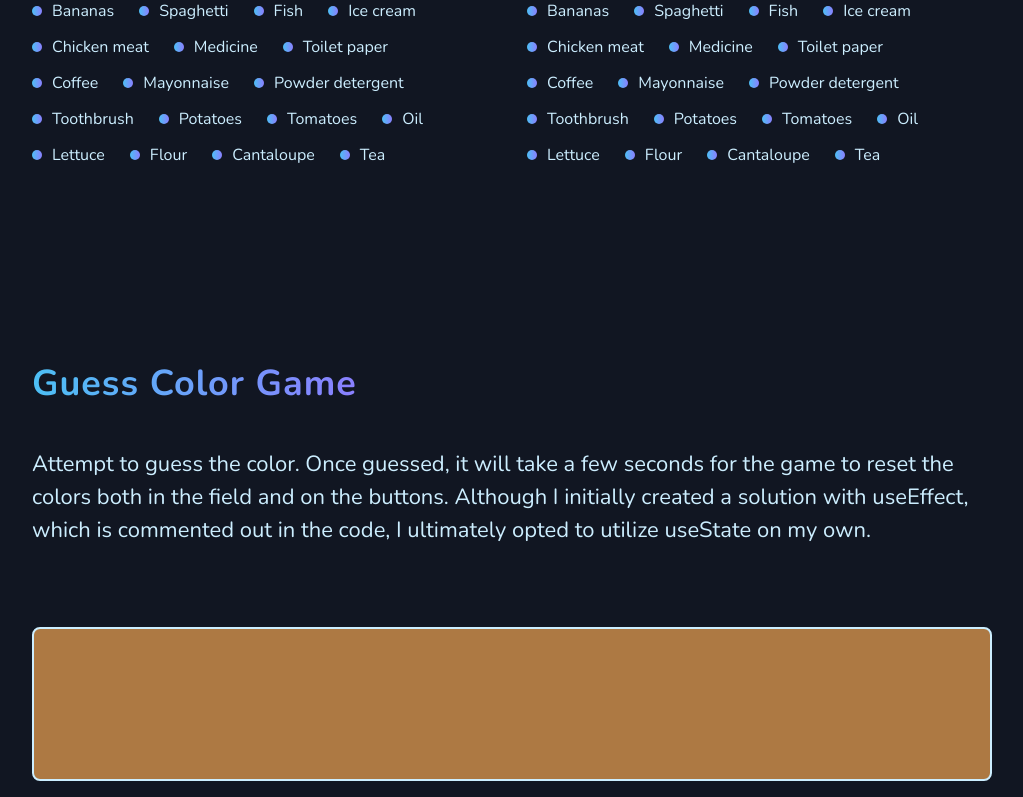
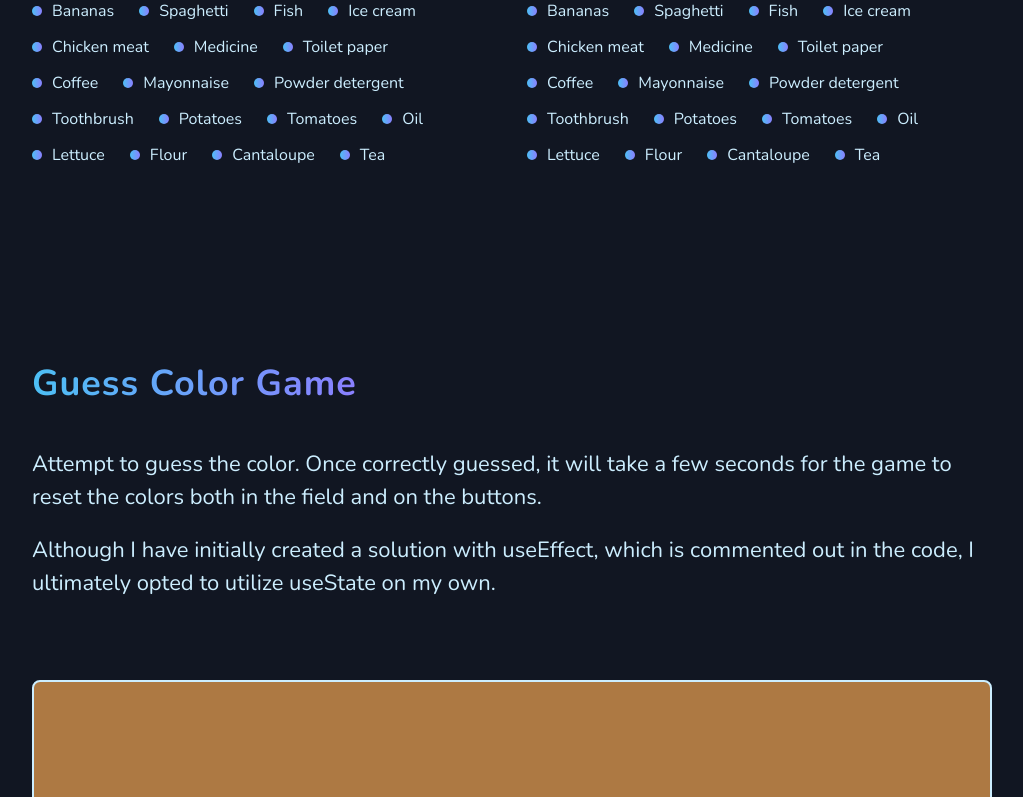
Before and after one commit to lazard9/react-projects, a React (Vite) app in the folder ldprojects/: page /projects-one in a window 1280 px wide. Shown: the part 2494-3291 px from the top of the page, without its empty margins (128-1151 px from the left). Built offline with nearby package versions, Linux system fonts and the light colour scheme.

Commit message:
fix: final attempt at fixing Guess Color Game text

```diff
--- a/ldprojects/src/pages/ProjectsOne.jsx
+++ b/ldprojects/src/pages/ProjectsOne.jsx
@@ -35,11 +35,13 @@ const ProjectsOne = () => {
                 <Heading level={2}>Task List</Heading>
 
                 <Content maxWidth="none">
-                    The task list is largely based on the Web Dev Simplified
-                    Todo list project. Added a warning if the input field for
-                    tasks is empty. If the task has already been added, a
-                    warning will appear. Also, the first letter will be
-                    capitalized.
+                    <p>
+                        The task list is largely based on the Web Dev Simplified
+                        Todo list project. Added a warning if the input field
+                        for tasks is empty. If the task has already been added,
+                        a warning will appear. Also, the first letter will be
+                        capitalized.
+                    </p>
                 </Content>
 
                 <TaskListHolder />
@@ -49,13 +51,16 @@ const ProjectsOne = () => {
                 <Heading level={2}>URL search parameters</Heading>
 
                 <Content maxWidth="none">
-                    In this section we have a list of products that can be
-                    filtered. The first approach is classic and we use usestate.
-                    The second is without useState, but useSearchParams, which
-                    allows us to place the state in the URL. The benefits of
-                    this approach are manifold. Besides going back to the old
-                    days in web development, the URL can be copied and shared,
-                    and put in personal bookmarks etc.
+                    <p>
+                        In this section we have a list of products that can be
+                        filtered. The first approach is classic and we use
+                        usestate. The second is without useState, but
+                        useSearchParams, which allows us to place the state in
+                        the URL. The benefits of this approach are manifold.
+                        Besides going back to the old days in web development,
+                        the URL can be copied and shared, and put in personal
+                        bookmarks etc.
+                    </p>
                 </Content>
 
                 <Row>
@@ -73,11 +78,16 @@ const ProjectsOne = () => {
                 <Heading level={2}>Guess Color Game</Heading>
 
                 <Content maxWidth="none">
-                    Attempt to guess the color. Once guessed, it will take a few
-                    seconds for the game to reset the colors both in the field
-                    and on the buttons. Although I initially created a solution
-                    with useEffect, which is commented out in the code, I
-                    ultimately opted to utilize useState on my own.
+                    <p>
+                        Attempt to guess the color. Once correctly guessed, it
+                        will take a few seconds for the game to reset the colors
+                        both in the field and on the buttons.
+                    </p>
+                    <p>
+                        Although I have initially created a solution with
+                        useEffect, which is commented out in the code, I
+                        ultimately opted to utilize useState on my own.
+                    </p>
                 </Content>
 
                 <GuessColorGame />
```
